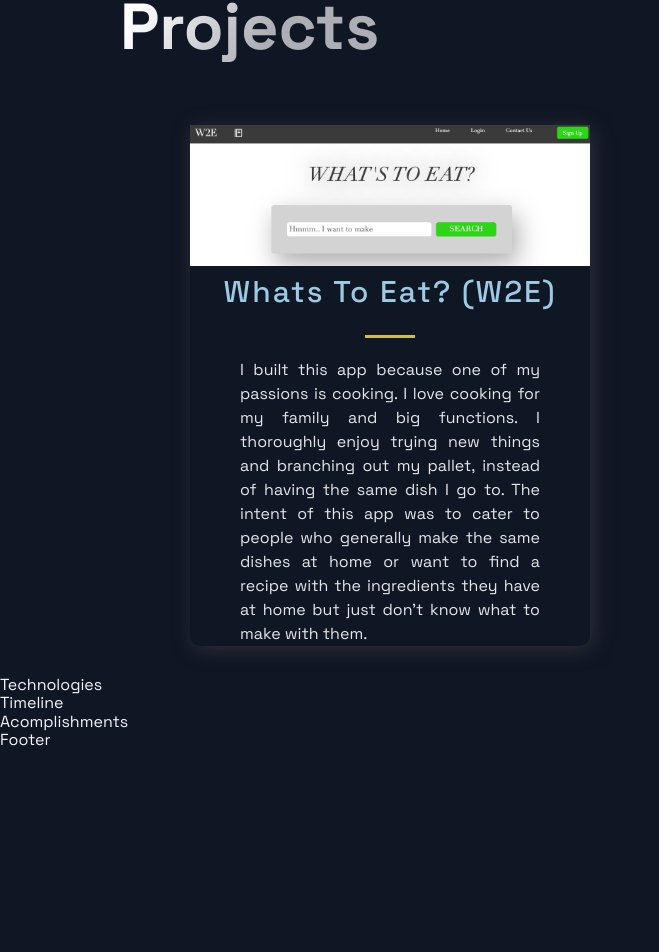
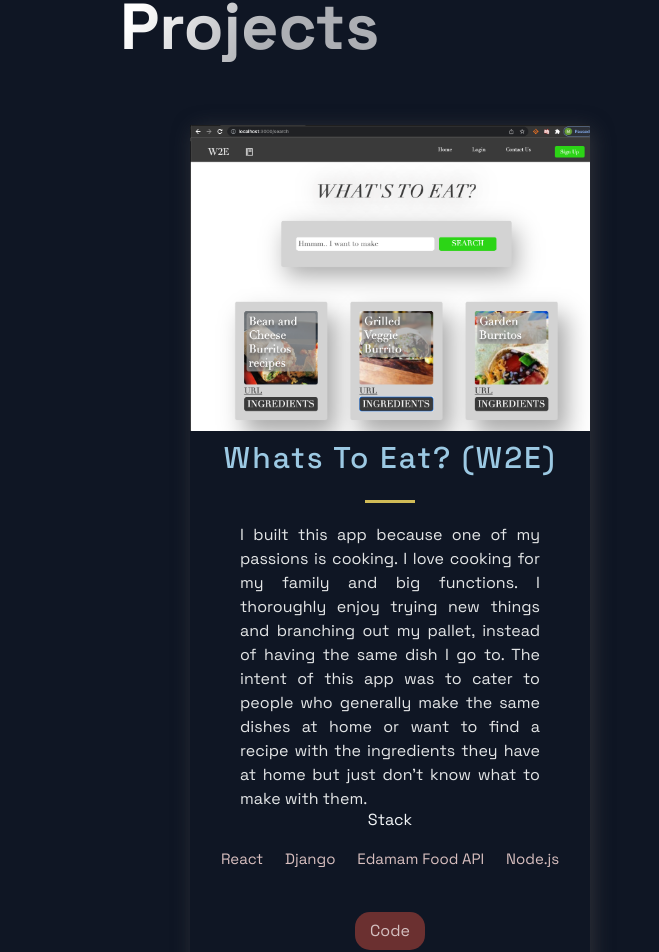
Before and after one commit to ImHucklle/Portfolio, a Next.js app: page / in a window 1280 px wide. Shown: the part 919-1871 px from the top of the page, without its empty margins (0-659 px from the left). Before the commit the page ends 1669 px from the top, so only its background shows below. Built offline with nearby package versions, Linux system fonts and the light colour scheme.

Commit message:
Finished project section

```diff
--- a/src/components/Projects/Projects.js
+++ b/src/components/Projects/Projects.js
@@ -17,6 +17,17 @@ const Projects = () => (
             <Hr />
           </TitleContent>
           <CardInfo>{description}</CardInfo>
+          <div>
+            <TitleContent>Stack</TitleContent>
+            <TagList>
+              {tags.map((tag, i) =>(
+                <Tag key={i}>{tag}</Tag>
+              ))}
+            </TagList>
+          </div>
+          <UtilityList>
+            <ExternalLinks href={visit}>Code</ExternalLinks>
+          </UtilityList>
         </BlogCard>
       ))}
     </GridContainer>
--- a/src/constants/constants.js
+++ b/src/constants/constants.js
@@ -2,10 +2,10 @@ export const projects = [
   {
     title: 'Whats To Eat? (W2E)',
     description: "I built this app because one of my passions is cooking. I love cooking for my family and big functions. I thoroughly enjoy trying new things and branching out my pallet, instead of having the same dish I go to. The intent of this app was to cater to people who generally make the same dishes at home or want to find a recipe with the ingredients they have at home but just don’t know what to make with them. ",
-      image: '/images/W2E.png',
+      image: '/images/screenshot.png',
       tags: ['React', 'Django', 'Edamam Food API', 'Node.js'],
     source: 'https://google.com',
-    visit: 'https://google.com',
+    visit: 'https://github.com/ListerM6/Cap_Frontend',
     id: 0,
   },
 ];
```
Also changed, not shown: public/images/screenshot.png (added).
